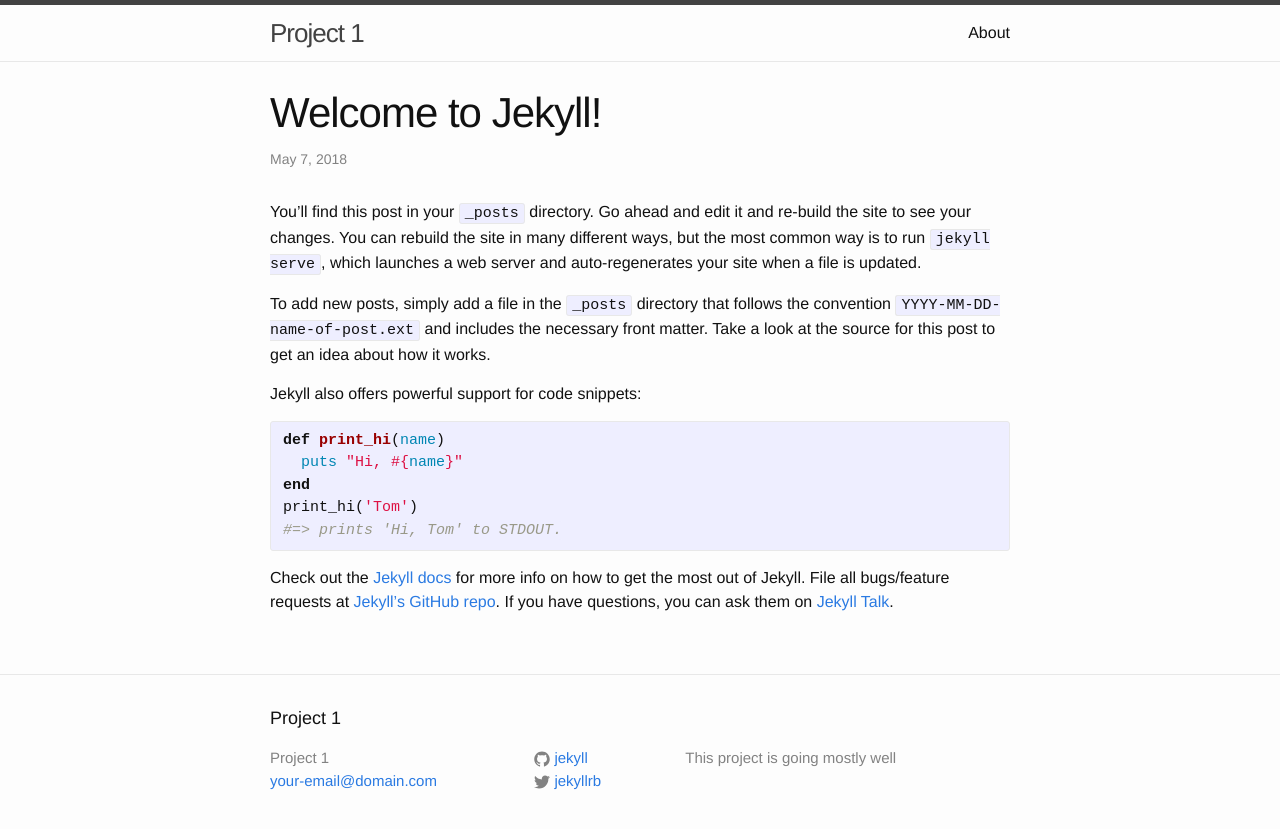
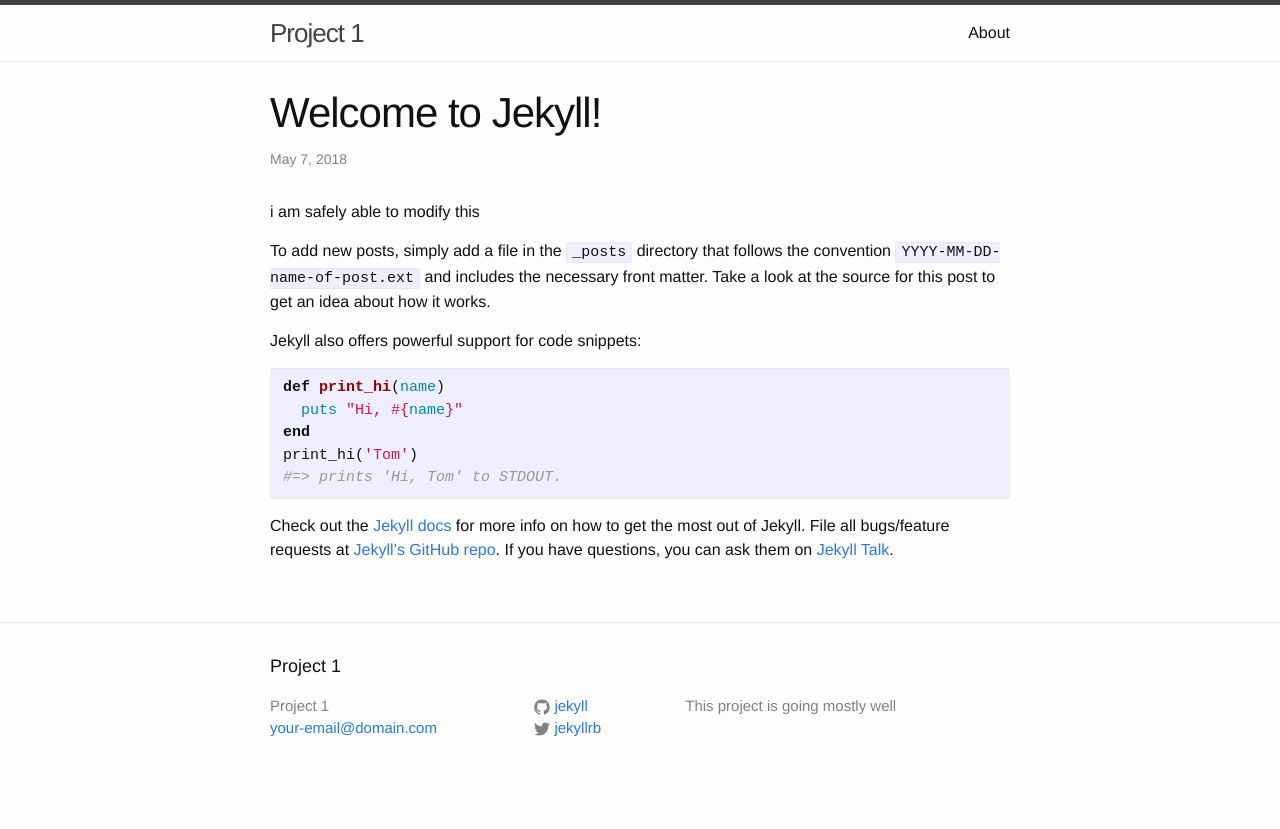
Before and after one commit to jr10415/jr10415.github.io, a Jekyll site: the page built from _posts/2018-05-07-welcome-to-jekyll.markdown, in a window 1280 px wide. Shown: the top 829 px of the page. Built offline with Jekyll 4.4.1, drawn with Linux system fonts in a browser that asks for light colours.

Commit message:
Update 2018-05-07-welcome-to-jekyll.markdown

```diff
--- a/_posts/2018-05-07-welcome-to-jekyll.markdown
+++ b/_posts/2018-05-07-welcome-to-jekyll.markdown
@@ -4,7 +4,8 @@ title:  "Welcome to Jekyll!"
 date:   2018-05-07 14:10:01 +0000
 categories: jekyll update
 ---
-You’ll find this post in your `_posts` directory. Go ahead and edit it and re-build the site to see your changes. You can rebuild the site in many different ways, but the most common way is to run `jekyll serve`, which launches a web server and auto-regenerates your site when a file is updated.
+i am safely able to modify this
+
 
 To add new posts, simply add a file in the `_posts` directory that follows the convention `YYYY-MM-DD-name-of-post.ext` and includes the necessary front matter. Take a look at the source for this post to get an idea about how it works.
 
```
